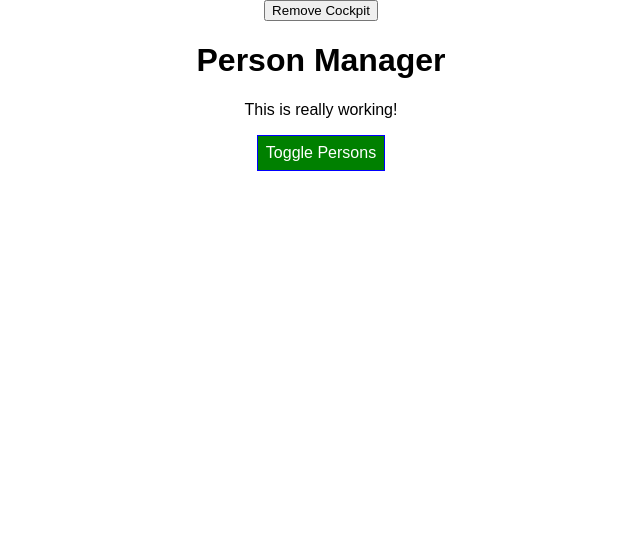
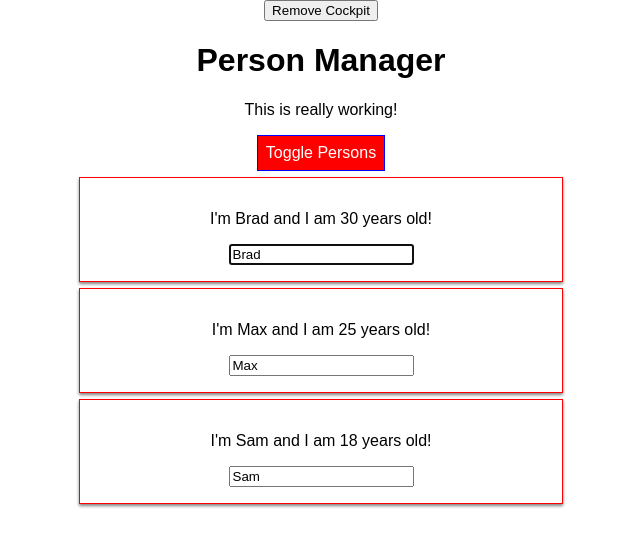
Before and after one commit to avishka964/react-guid, a React app: page / in a window 1280 px wide. Shown: the top 546 px of the page, without its empty margins (319-959 px from the left). Built offline with nearby package versions, Linux system fonts and the light colour scheme.

Commit message:
Ref with react Hooks

```diff
--- a/src/components/Cockpit/Cockpit.js
+++ b/src/components/Cockpit/Cockpit.js
@@ -1,14 +1,16 @@
-import React, { useEffect } from "react"
+import React, { useEffect, useRef } from "react"
 import classes from "./Cockpit.css"
 
 const Cockpit = (props) => {
+  const toggleBtnRef = useRef(null)
+
   useEffect(() => {
     console.log("Cockpit.js useEffect")
 
-    setTimeout(() => {
-      alert("Saved data")
-    }, 1000)
-
+    // setTimeout(() => {
+    //   alert("Saved data")
+    // }, 1000)
+    toggleBtnRef.current.click()
     return () => {
       console.log("Cockpit.js cleanup work in useEffect")
     }
@@ -39,7 +41,7 @@ const Cockpit = (props) => {
     <div className={classes.Cockpit}>
       <h1>{props.title}</h1>
       <p className={assignedClasses.join(" ")}>This is really working!</p>
-      <button className={btnClass} onClick={props.clicked}>
+      <button ref={toggleBtnRef} className={btnClass} onClick={props.clicked}>
         Toggle Persons
       </button>
     </div>
```
